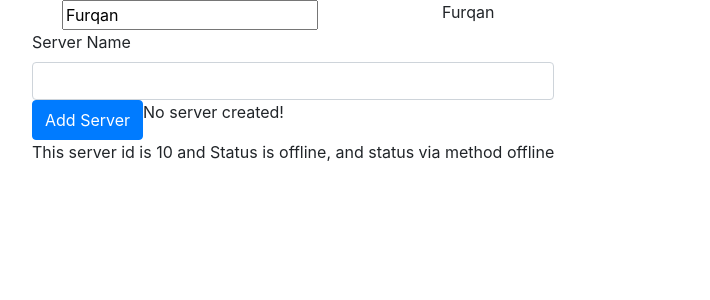
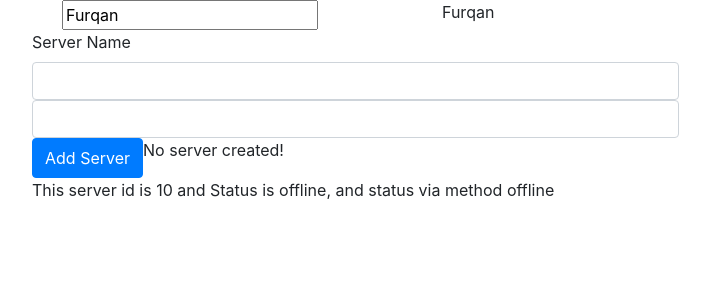
Before and after one commit to furqankhyraj/angular, an Angular app: page / in a window 1280 px wide. Shown: the top 300 px of the page, without its empty margins (23-733 px from the left). Built offline with nearby package versions, Linux system fonts and the light colour scheme.

Commit message:
Two Way Data Binding

```diff
--- a/src/app/servers/servers.component.html
+++ b/src/app/servers/servers.component.html
@@ -1,6 +1,9 @@
 <div class="row">
         <label>Server Name</label>
         <input type="text" class="form-control" (input)="onUpdateServerName($event)">
+        <!-- Two Way Binding Start -->
+        <input type="text" class="form-control" [(ngModel)]="serverName">
+        <!-- Two Way Binding End -->
         <p>{{serverName}}</p>
 </div>
 <div class="row">
```
